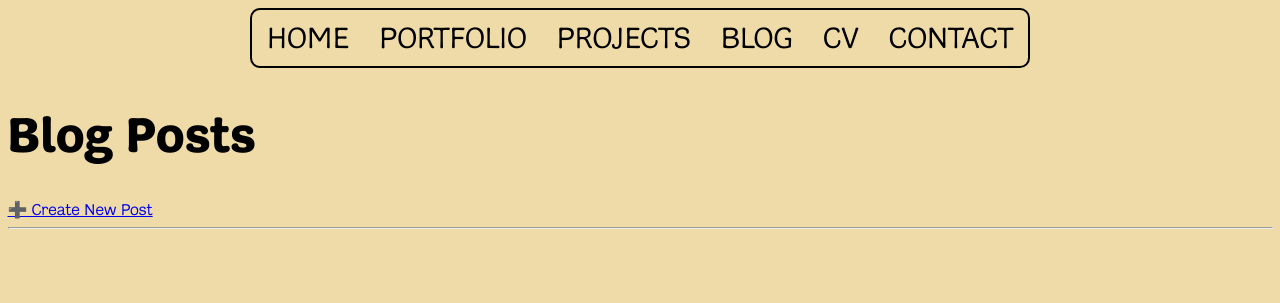
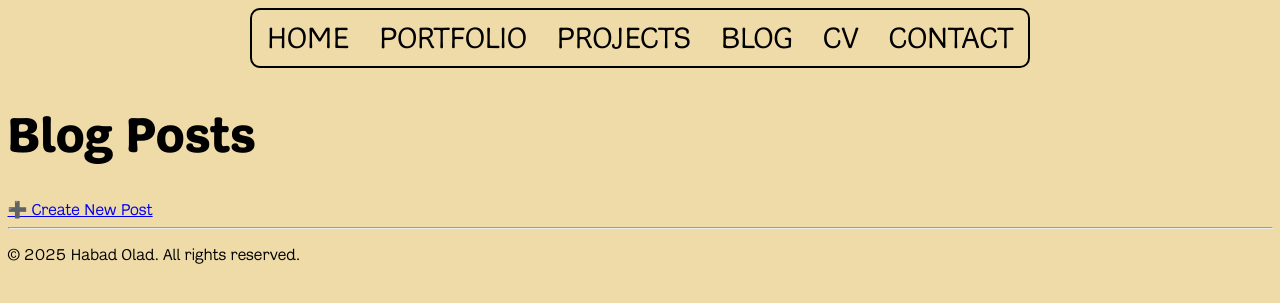
Before and after one commit to HabadOlad/MyFlaskJourney, a Flask app: page /blog in a window 1280 px wide. Shown: the top 303 px of the page. Run offline with Flask 3, Linux system fonts and the light colour scheme.

Commit message:
feat:minor updates and typos

```diff
--- a/mywebsite/templates/blog.html
+++ b/mywebsite/templates/blog.html
@@ -26,6 +26,8 @@
     >
   </article>
   <hr />
+
   {% endfor %}
+  <p>© 2025 Habad Olad. All rights reserved.</p>
 </div>
 {% endblock %}
--- a/mywebsite/templates/layout.html
+++ b/mywebsite/templates/layout.html
@@ -17,7 +17,7 @@
     <meta charset="UTF-8" />
     <meta http-equiv="X-UA-Compatible" content="IE=edge" />
     <meta name="viewport" content="width=device-width, initial-scale=1.0" />
-    <title>Document</title>
+    <title>Habad's corner of the web!</title>
   </head>
 
   <body>
```
Also changed, not shown: mywebsite/instance/blog.db.
